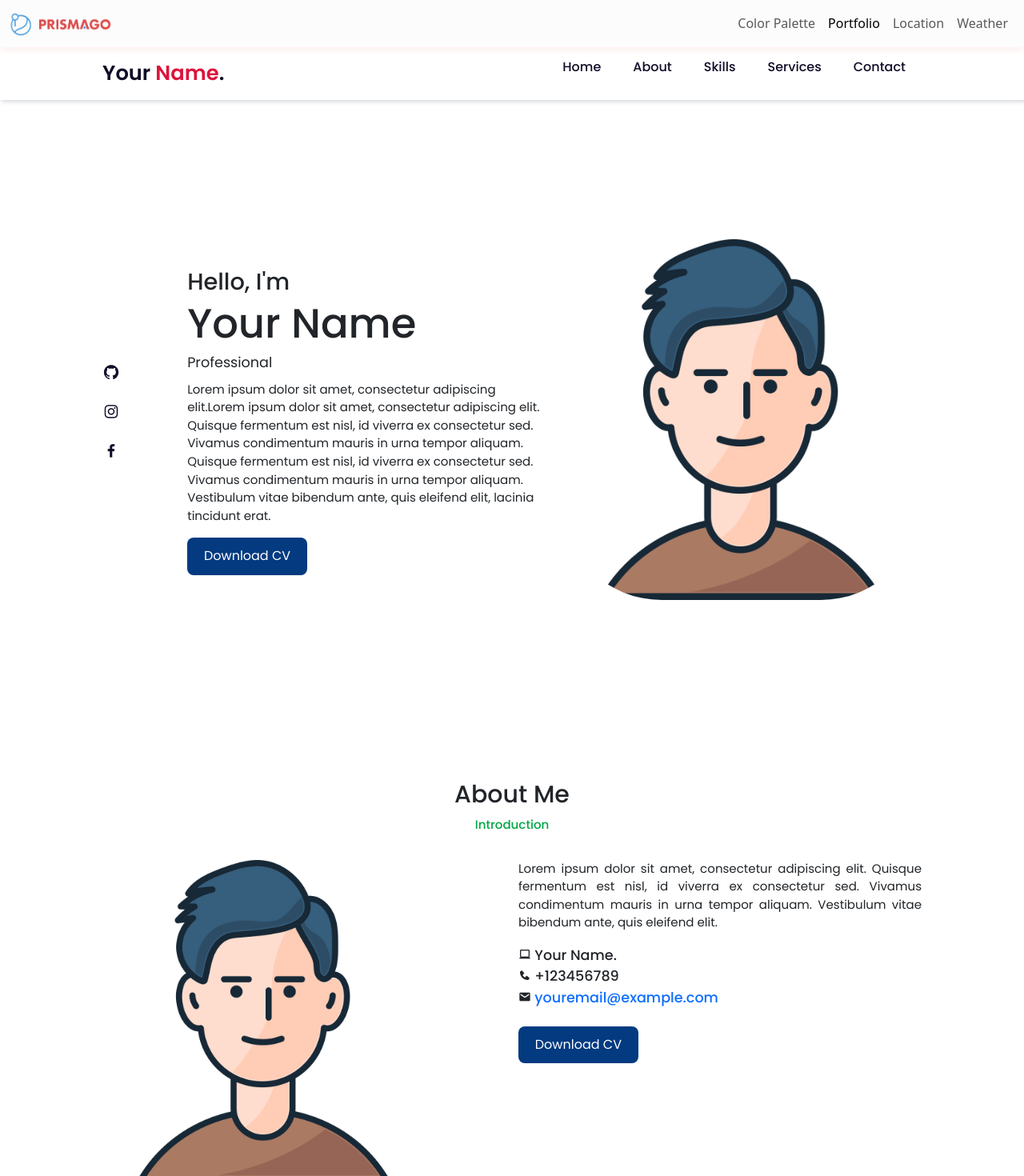
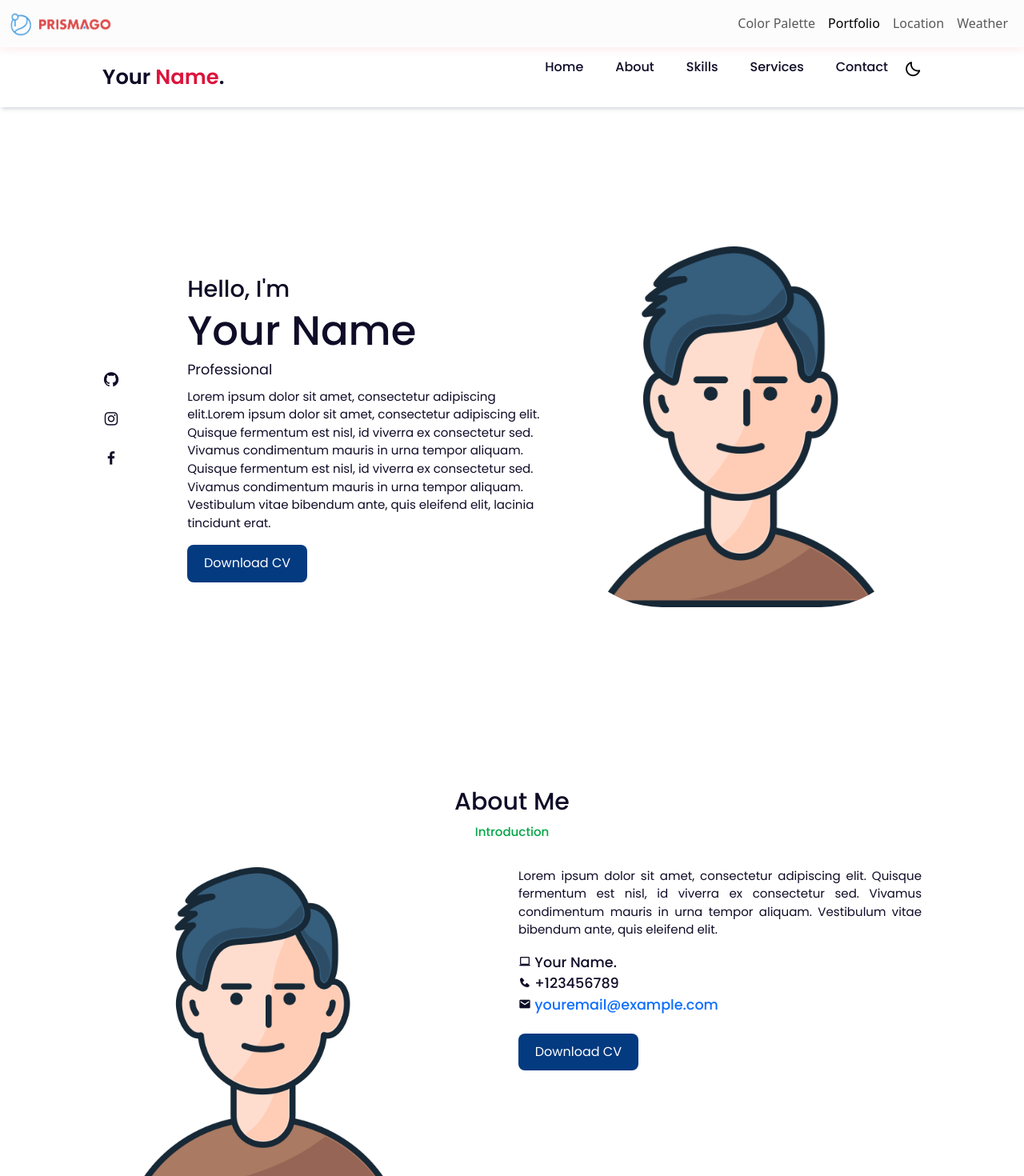
Before and after one commit to brown-group/scrum-project-app, a React (Create React App) app: page /page3 in a window 1280 px wide. Shown: the top 1470 px of the page at 80% size. Built offline with nearby package versions, Linux system fonts and the light colour scheme.

Commit message:
fix dark mode

```diff
--- a/src/routes/Husni/DarkMood.jsx
+++ b/src/routes/Husni/DarkMood.jsx
@@ -1,11 +1,11 @@
-import React, { useState } from 'react';
-import './Husni.css'
+import React, { useState } from "react";
+import "./Husni.css";
 
 function DarkModeToggle() {
   const [isDarkMode, setIsDarkMode] = useState(false);
 
   const handleDarkModeToggle = () => {
-    setIsDarkMode(prevMode => !prevMode);
+    setIsDarkMode((prevMode) => !prevMode);
     const body = document.getElementsByClassName("husni");
     if (!isDarkMode) {
       body.classList.add("husni-active");
--- a/src/routes/Husni/Husni.css
+++ b/src/routes/Husni/Husni.css
@@ -45,15 +45,15 @@
   padding: 50px 10%;
 }
 
-/* .husni-active {
+.husni-active {
   --text-color: #fff;
   --bg-color: #0f0c27;
-} */
+}
 
-/* body {
+#wrapper {
   background: var(--bg-color);
   color: var(--text-color);
-} */
+}
 
 .husni *::selection {
   color: var(--bg-color);
@@ -85,10 +85,9 @@
   background: var(--bg-color);
   padding: 13px 10%;
   transition: 0.2s;
-  box-shadow: -3px -3px 7px #ffffff73,
-    2px 2px 5px rgba(94, 104, 121, 0.288);
+  box-shadow: -3px -3px 7px #ffffff73, 2px 2px 5px rgba(94, 104, 121, 0.288);
 }
-.husni-header a{
+.husni-header a {
   text-decoration: none;
 }
 
@@ -131,18 +130,15 @@
 }
 
 .darkmode {
-  display: none;
   font-size: 22px;
   cursor: pointer;
   background-attachment: auto;
-  background-color:transparent;
+  background-color: transparent;
   border: none;
 }
 .husni-navbar .darkmode:hover {
   color: var(--hover);
 }
-
-
 
 .husni-home {
   position: relative;
@@ -210,7 +206,6 @@
   background: var(--hover);
 }
 
-
 .husni-about-container {
   display: grid;
   grid-template-columns: repeat(2, 1fr);
@@ -260,7 +255,6 @@
   width: 80%;
   padding-left: 4rem;
   object-position: center;
-
 }
 
 .husni-bars-box {
@@ -371,7 +365,6 @@ span {
   display: grid;
   place-items: center;
   margin-top: 2rem;
-
 }
 
 .contact-form form {
@@ -427,7 +420,7 @@ form textarea {
 .husni-footer h2 {
   font-size: 1.5rem;
   margin-bottom: 1.6rem;
-  color: var(--text-color)
+  color: var(--text-color);
 }
 
 .husni-footerSocial a i {
@@ -476,7 +469,6 @@ form textarea {
     --big-font: 2.4rem;
     --medium-font: 1.2rem;
   }
-
 
   .husni-header {
     padding: 11px 4%;
--- a/src/routes/Husni/MainComponent.jsx
+++ b/src/routes/Husni/MainComponent.jsx
@@ -1,31 +1,74 @@
-import React from 'react';
-import './Husni.css';
-import DarkModeToggle from "./DarkMood"
-import image from "./AvatarsImg.png"
+import React, { useState } from "react";
+import "./Husni.css";
+// import DarkModeToggle from "./DarkMood";
+import image from "./AvatarsImg.png";
 
 export default function MainComponent() {
+  const [isDarkMode, setIsDarkMode] = useState(false);
+
+  const handleDarkModeToggle = () => {
+    setIsDarkMode((prevMode) => !prevMode);
+    const wrapper = document.getElementById("wrapper");
+    if (!isDarkMode) {
+      wrapper.classList.add("husni-active");
+    } else {
+      wrapper.classList.remove("husni-active");
+    }
+  };
 
   return (
-        <div className='husni'>
+    <div id="wrapper">
+      <div className="husni">
         <div id="loader"></div>
         <div className="husni-header">
-                <a href="#home" className="husni-logo">Your <span>Name</span>.</a>
+          <a href="#home" className="husni-logo">
+            Your <span>Name</span>.
+          </a>
           {/* <div className="bx bx-menu" id="menu-icon"></div> */}
           <ul className="husni-navbar">
-                    <li><a href="#home">Home</a></li>
-                    <li><a href="#about">About</a></li>
-                    <li><a href="#skills">Skills</a></li>
-                    <li><a href="#services">Services</a></li>
-                    <li><a href="#contact">Contact</a></li>
-                    <DarkModeToggle/>
+            <li>
+              <a href="#home">Home</a>
+            </li>
+            <li>
+              <a href="#about">About</a>
+            </li>
+            <li>
+              <a href="#skills">Skills</a>
+            </li>
+            <li>
+              <a href="#services">Services</a>
+            </li>
+            <li>
+              <a href="#contact">Contact</a>
+            </li>
+            {/*<DarkModeToggle/> */}
+            <div>
+              <button
+                className="darkmode"
+                id="darkmode"
+                onClick={handleDarkModeToggle}
+              >
+                {isDarkMode ? (
+                  <i className="bx bx-sun"></i>
+                ) : (
+                  <i className="bx bx-moon"></i>
+                )}
+              </button>
+            </div>
             {/* <div className="husni-bx bx-moon" id="darkmode"></div> */}
           </ul>
         </div>
         <section className="husni-home" id="home">
           <div className="husni-social">
-                    <a href="https://github.com"><i className="bx bxl-github"></i></a>
-                    <a href="https://www.instagram.com"><i className="bx bxl-instagram"></i></a>
-                    <a href="https://www.facebook.com"><i className="bx bxl-facebook"></i></a>
+            <a href="https://github.com">
+              <i className="bx bxl-github"></i>
+            </a>
+            <a href="https://www.instagram.com">
+              <i className="bx bxl-instagram"></i>
+            </a>
+            <a href="https://www.facebook.com">
+              <i className="bx bxl-facebook"></i>
+            </a>
           </div>
           <div className="husni-home-img">
             <img alt="Your Name" src={image} />
@@ -34,8 +77,22 @@ export default function MainComponent() {
             <span>Hello, I'm</span>
             <h1>Your Name</h1>
             <h2>Professional</h2>
-                    <p>Lorem ipsum dolor sit amet, consectetur adipiscing elit.Lorem ipsum dolor sit amet, consectetur adipiscing elit. Quisque fermentum est nisl, id viverra ex consectetur sed. Vivamus condimentum mauris in urna tempor aliquam. Quisque fermentum est nisl, id viverra ex consectetur sed. Vivamus condimentum mauris in urna tempor aliquam. Vestibulum vitae bibendum ante, quis eleifend elit, lacinia tincidunt erat.</p>
-                    <a href="./cv-template.pdf" download="./cv-template.pdf" className="husni-btn">Download CV</a>
+            <p>
+              Lorem ipsum dolor sit amet, consectetur adipiscing elit.Lorem
+              ipsum dolor sit amet, consectetur adipiscing elit. Quisque
+              fermentum est nisl, id viverra ex consectetur sed. Vivamus
+              condimentum mauris in urna tempor aliquam. Quisque fermentum est
+              nisl, id viverra ex consectetur sed. Vivamus condimentum mauris in
+              urna tempor aliquam. Vestibulum vitae bibendum ante, quis eleifend
+              elit, lacinia tincidunt erat.
+            </p>
+            <a
+              href="./cv-template.pdf"
+              download="./cv-template.pdf"
+              className="husni-btn"
+            >
+              Download CV
+            </a>
           </div>
         </section>
         <section className="husni-about" id="about">
@@ -48,13 +105,35 @@ export default function MainComponent() {
               <img alt="Your Name" src={image} />
             </div>
             <div className="husni-about-text">
-                        <p>Lorem ipsum dolor sit amet, consectetur adipiscing elit. Quisque fermentum est nisl, id viverra ex consectetur sed. Vivamus condimentum mauris in urna tempor aliquam. Vestibulum vitae bibendum ante, quis eleifend elit.</p>
+              <p>
+                Lorem ipsum dolor sit amet, consectetur adipiscing elit. Quisque
+                fermentum est nisl, id viverra ex consectetur sed. Vivamus
+                condimentum mauris in urna tempor aliquam. Vestibulum vitae
+                bibendum ante, quis eleifend elit.
+              </p>
               <div className="husni-information">
-                            <div className="husni-info-box"><i className="bx bx-laptop"></i> <span>Your Name.</span></div>
-                            <div className="husni-info-box"><i className="bx bxs-phone"></i> <span>+123456789</span></div>
-                            <div className="husni-info-box"><i className="bx bxs-envelope"></i> <span><a href="mailto:husnihhamdan@gmail.com">youremail@example.com</a></span></div>
+                <div className="husni-info-box">
+                  <i className="bx bx-laptop"></i> <span>Your Name.</span>
                 </div>
-                        <a href="./cv-template.pdf" download="./cv-template.pdf" className="husni-btn">Download CV</a>
+                <div className="husni-info-box">
+                  <i className="bx bxs-phone"></i> <span>+123456789</span>
+                </div>
+                <div className="husni-info-box">
+                  <i className="bx bxs-envelope"></i>{" "}
+                  <span>
+                    <a href="mailto:husnihhamdan@gmail.com">
+                      youremail@example.com
+                    </a>
+                  </span>
+                </div>
+              </div>
+              <a
+                href="./cv-template.pdf"
+                download="./cv-template.pdf"
+                className="husni-btn"
+              >
+                Download CV
+              </a>
             </div>
             <div></div>
           </div>
@@ -130,26 +209,39 @@ export default function MainComponent() {
             <span>Connect With Me</span>
           </div>
           <div className="contact-form">
-                    <form className='husni-form' action="#">
+            <form className="husni-form" action="#">
               <input placeholder="Your Name" required />
               <input placeholder="Your Email" required name="" type="email" />
-                        <textarea cols="30" name="" placeholder="Write Message Here..." required rows="10"></textarea>
-                        <input type="submit" className="contact-button" value="Send"/>
+              <textarea
+                cols="30"
+                name=""
+                placeholder="Write Message Here..."
+                required
+                rows="10"
+              ></textarea>
+              <input type="submit" className="contact-button" value="Send" />
             </form>
           </div>
         </section>
         <div className="husni-footer">
           <h2>Follow Me</h2>
           <div className="husni-footerSocial">
-                    <a href="https://www.facebook.com"><i className="bx bxl-facebook"></i></a>
-                    <a href="https://www.twitter.com"><i className="bx bxl-twitter"></i></a>
-                    <a href="https://www.instagram.com"><i className="bx bxl-instagram"></i></a>
-                    <a href="https://www.youtube.com"><i className="bx bxl-youtube"></i></a>
+            <a href="https://www.facebook.com">
+              <i className="bx bxl-facebook"></i>
+            </a>
+            <a href="https://www.twitter.com">
+              <i className="bx bxl-twitter"></i>
+            </a>
+            <a href="https://www.instagram.com">
+              <i className="bx bxl-instagram"></i>
+            </a>
+            <a href="https://www.youtube.com">
+              <i className="bx bxl-youtube"></i>
+            </a>
           </div>
         </div>
         <div className="husni-copyright">©Your Name. All Right Reserved.</div>
-
-
+      </div>
     </div>
   );
 }
```
Lines whose indentation alone changed are shown as unchanged.
